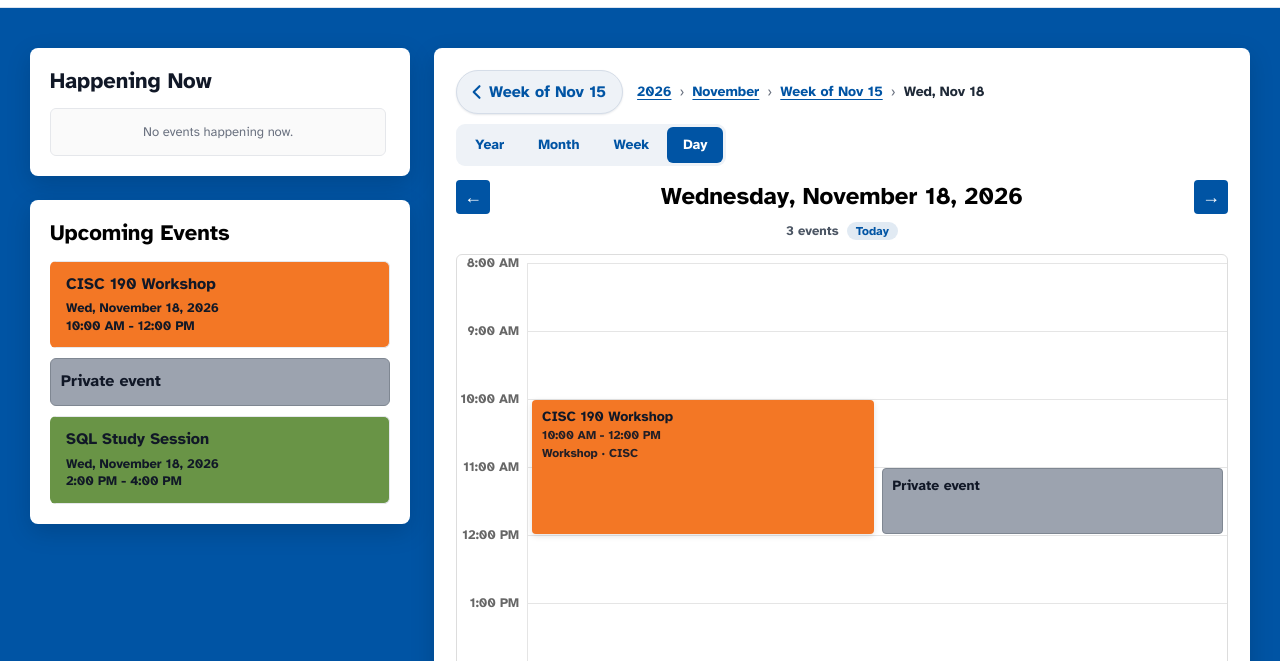
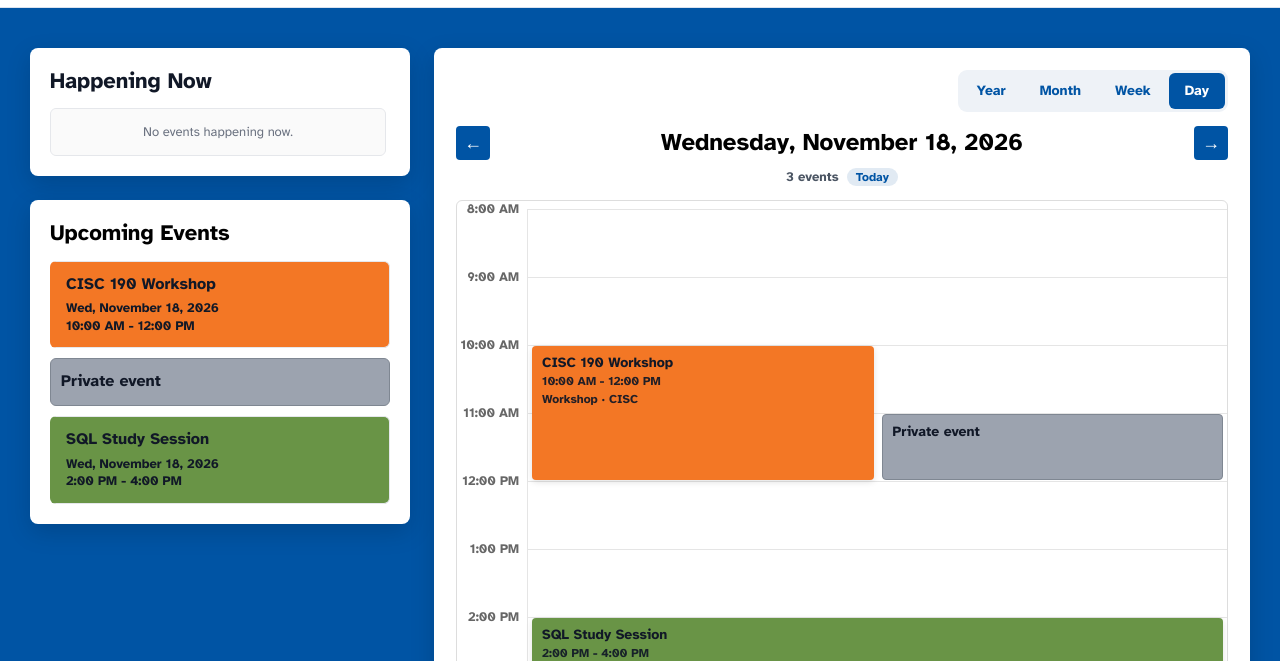
Before and after one commit to alex0091845/ReservationSystem-SDMesaCollegeBT, a plain HTML site: page frontend/index.html in a window 1280 px wide. Shown: the part 72-733 px from the top of the page. Drawn offline with Linux system fonts and the light colour scheme; no server answers.

Commit message:
Show the Back pill on phones only and remove the breadcrumb
Design change (Nov 17): phones get the Back pill and desktop gets the
Year / Month / Week / Day buttons, so the two never repeat each other.

- The Back pill is hidden on screens wider than 720px. Esc still zooms
  out one level there.
- The breadcrumb (2026 > November > ...) is removed at every screen
  size, along with its styles.
- getCrumbLabel is renamed getLevelLabel, since only the pill uses it.
- Docs: the user story and the color table no longer mention the
  breadcrumb.

Checked in a headless browser at 1280px and 390px wide: 28 checks (on
desktop the pill is hidden and Tab cannot reach it at any level, and
Esc goes from Day to Year; the zoom buttons; on phones the pill, its
labels, Back from Day to Year, and focus when the pill hides at Year;
resizing across 720px; axe), 0 failures. axe still flags the Day view
event cards, which is already the case on main.

```diff
--- a/frontend/js/ui/zoomController.js
+++ b/frontend/js/ui/zoomController.js
@@ -31,7 +31,7 @@ const phoneQuery = window.matchMedia("(max-width: 720px)");
 let lastNavDraw = null;
 let isPhoneQueryBound = false;
 
-// Draws the Back button, the breadcrumb and the zoom buttons, and shows the panel
+// Draws the Back pill and the zoom buttons, and shows the panel
 // for the current zoom level. State lives in main.js; this module only renders.
 export function renderZoomStage({
     weekView,
@@ -132,8 +132,9 @@ function getOrCreateChild(parent, className, position) {
     return child;
 }
 
-// The words shown in the breadcrumb for one level, e.g. "2026", "October", "Week of Oct 4", "Fri, Oct 9".
-function getCrumbLabel(levelId, { zoomLevel, year, selectedDate }) {
+// The words for one level, e.g. "2026", "October", "Week of Oct 4", "Fri, Oct 9".
+// The Back pill shows the one for the level above.
+function getLevelLabel(levelId, { zoomLevel, year, selectedDate }) {
     if (levelId === "year") {
         // In the Year view the arrows can move to a year other than the selected date's.
         return String(zoomLevel === "year" ? year : selectedDate.getFullYear());
@@ -158,12 +159,11 @@ function formatShortDate(dateObj) {
     return `${monthNames[dateObj.getMonth()].slice(0, 3)} ${dateObj.getDate()}`;
 }
 
-// The Back pill plus the breadcrumb. The pill names the level above, e.g. "‹ November",
-// and zooms out to it. The breadcrumb lists every level from Year down to the one
-// showing; the levels above the current one are buttons that zoom out to them.
+// The Back pill names the level above, e.g. "‹ November", and zooms out to it.
+// It shows on phones only; CSS hides it on wider screens, where the Year / Month /
+// Week / Day buttons do the same job and Esc still zooms out.
 // Returns true when the pill had keyboard focus and is now hidden (at Year).
 function renderNav(nav, { zoomLevel, year, selectedDate, onSetZoomLevel }) {
-    const currentIndex = ZOOM_LEVELS.findIndex(level => level.id === zoomLevel);
     const parentLevel = getParentLevel(zoomLevel);
     const labelContext = { zoomLevel, year, selectedDate };
     const hadFocus = nav.contains(document.activeElement);
@@ -179,7 +179,7 @@ function renderNav(nav, { zoomLevel, year, selectedDate, onSetZoomLevel }) {
     backButton.hidden = !parentLevel;
 
     if (parentLevel) {
-        const parentLabel = getCrumbLabel(parentLevel.id, labelContext);
+        const parentLabel = getLevelLabel(parentLevel.id, labelContext);
 
         backButton.title = "Back (Esc)";
         backButton.setAttribute("aria-label", `Back to ${parentLabel}`);
@@ -187,46 +187,9 @@ function renderNav(nav, { zoomLevel, year, selectedDate, onSetZoomLevel }) {
         backButton.addEventListener("click", zoomOut);
     }
 
-    const breadcrumb = document.createElement("nav");
+    nav.append(backButton);
 
-    breadcrumb.classList.add("zoom-breadcrumb");
-    breadcrumb.setAttribute("aria-label", "Calendar location");
-
-    ZOOM_LEVELS.slice(0, currentIndex + 1).forEach((level, index) => {
-        if (index > 0) {
-            const separator = document.createElement("span");
-
-            separator.classList.add("zoom-crumb-separator");
-            separator.setAttribute("aria-hidden", "true");
-            separator.textContent = "›";
-            breadcrumb.appendChild(separator);
-        }
-
-        const label = getCrumbLabel(level.id, labelContext);
-
-        if (index === currentIndex) {
-            const current = document.createElement("span");
-
-            current.classList.add("zoom-crumb-current");
-            current.setAttribute("aria-current", "location");
-            current.textContent = label;
-            breadcrumb.appendChild(current);
-
-            return;
-        }
-
-        const crumb = document.createElement("button");
-
-        crumb.type = "button";
-        crumb.classList.add("zoom-crumb");
-        crumb.textContent = label;
-        crumb.addEventListener("click", () => onSetZoomLevel(level.id));
-        breadcrumb.appendChild(crumb);
-    });
-
-    nav.append(backButton, breadcrumb);
-
-    // Redrawing replaces the buttons, so hand keyboard focus back to the new Back button.
+    // Redrawing replaces the button, so hand keyboard focus back to the new Back pill.
     if (hadFocus && parentLevel) {
         backButton.focus();
     }
@@ -329,7 +292,7 @@ function renderToolbar(toolbar, zoomLevel, onSetZoomLevel) {
 }
 
 // Remembers where the last click inside the panel landed. Clicks on the bar at the top
-// (Back, breadcrumb, zoom buttons) are ignored, so those zoom from the middle instead.
+// (Back pill, zoom buttons) are ignored, so those zoom from the middle instead.
 function bindPointerOnce(weekView) {
     if (isPointerBound) {
         return;
--- a/frontend/styles/zoom-calendar.css
+++ b/frontend/styles/zoom-calendar.css
@@ -1,4 +1,4 @@
-/* Zoom Calendar (prototype): Back button, breadcrumb, zoom buttons, and the Year, Month and Day levels */
+/* Zoom Calendar (prototype): Back pill (phones), zoom buttons, and the Year, Month and Day levels */
 
 /* Accessible colors (WCAG 2.1 AA). The reasoning and measured contrast ratios are in docs/ACCESSIBILITY_COLORS.md */
 :root {
@@ -8,7 +8,7 @@
     --a11y-text-on-fill: #111827; /* 6.32:1 on Mesa orange, 5.01:1 on Mesa green, needs 4.5:1 */
 }
 
-/* One row above the calendar: Back + breadcrumb on the left, zoom buttons on the right. */
+/* One row above the calendar: the Back pill on the left (phones only), zoom buttons on the right. */
 .zoom-bar {
     display: flex;
     flex-wrap: wrap;
@@ -25,8 +25,8 @@
     min-width: 0;
 }
 
-/* The Back pill names the level above, e.g. "‹ November". Same look on desktop and phone
-   (shared header rules: Mesa Blue text on the #eef2f7 pill, 44px tall). Text: 6.6:1. */
+/* The Back pill names the level above, e.g. "‹ November". Phones only (decided Nov 17):
+   Mesa Blue text on the #eef2f7 pill, 44px tall. Text: 6.6:1. */
 .zoom-back-btn {
     display: inline-flex;
     flex-shrink: 0;
@@ -55,6 +55,14 @@
     display: none;
 }
 
+/* Wider than a phone: no Back pill. The Year / Month / Week / Day buttons do the same
+   job there, and Esc still zooms out. */
+@media (min-width: 721px) {
+    .zoom-back-btn {
+        display: none;
+    }
+}
+
 .zoom-back-icon {
     flex-shrink: 0;
     fill: none;
@@ -62,39 +70,6 @@
     stroke-width: 2.5;
     stroke-linecap: round;
     stroke-linejoin: round;
-}
-
-.zoom-breadcrumb {
-    display: flex;
-    flex-wrap: wrap;
-    align-items: center;
-    gap: 2px 6px;
-    min-width: 0;
-    font-size: 14px;
-}
-
-.zoom-crumb {
-    padding: 4px 2px;
-    border: none;
-    border-radius: var(--radius-control);
-    background: transparent;
-    color: var(--mesa-blue);
-    font-family: inherit;
-    font-size: inherit;
-    font-weight: 600;
-    text-decoration: underline;
-    text-underline-offset: 3px;
-    cursor: pointer;
-}
-
-.zoom-crumb-current {
-    padding: 4px 2px;
-    color: #1f2937;
-    font-weight: 700;
-}
-
-.zoom-crumb-separator {
-    color: #6b7280;
 }
 
 .zoom-toolbar {
@@ -126,7 +101,6 @@
 
 .zoom-level-btn:focus-visible,
 .zoom-back-btn:focus-visible,
-.zoom-crumb:focus-visible,
 .month-day-number:focus-visible,
 .year-month:focus-visible {
     outline: 3px solid var(--a11y-focus-ring);
@@ -594,7 +568,7 @@
         margin-bottom: 10px;
     }
 
-    /* On a phone the breadcrumb row sits above a full-width row of zoom buttons. */
+    /* On a phone the Back pill's row sits above a full-width row of zoom buttons. */
     .zoom-nav,
     .zoom-toolbar {
         width: 100%;
@@ -602,16 +576,6 @@
 
     .zoom-back-btn {
         min-height: 44px;
-    }
-
-    /* On a phone the Back pill already names the level above, so the breadcrumb steps aside. */
-    .zoom-breadcrumb {
-        display: none;
-    }
-
-    .zoom-crumb,
-    .zoom-crumb-current {
-        padding: 10px 2px;
     }
 
     .zoom-level-btn {
```
Also changed, not shown: 2 other files.
